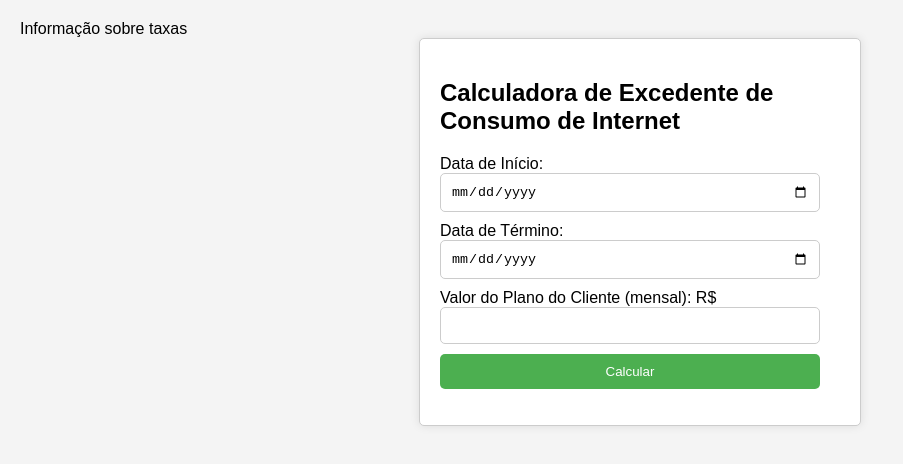
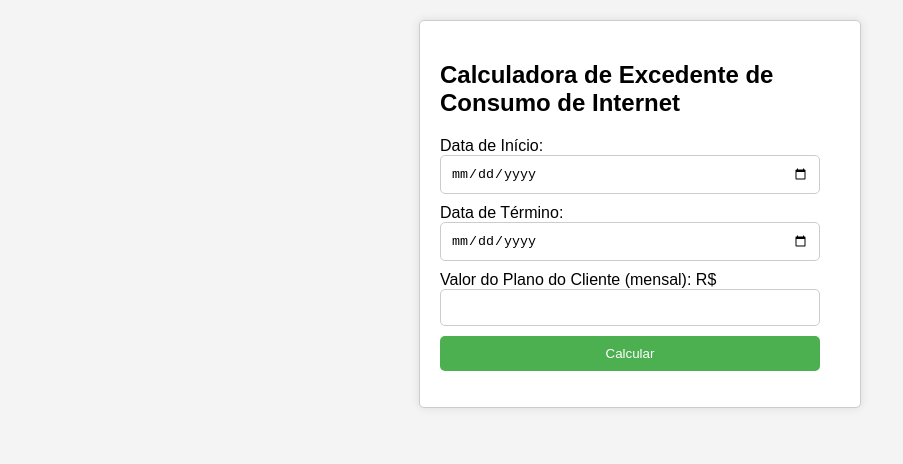
Before and after one commit to TiagoGomesFerreira/Plugnet, a plain HTML site: page index.html in a window 1280 px wide. Shown: the whole page, without its empty margins (0-903 px from the left). Drawn offline with Linux system fonts and the light colour scheme.

Commit message:
Update index.html

```diff
--- a/index.html
+++ b/index.html
@@ -73,7 +73,7 @@
 </head>
 
 <body>
-<div> <link>Informação sobre taxas</div>
+
 <div class="calculator">
     <h2>Calculadora de Excedente de Consumo de Internet</h2>
     <label for="dataInicio">Data de Início:</label>
```
